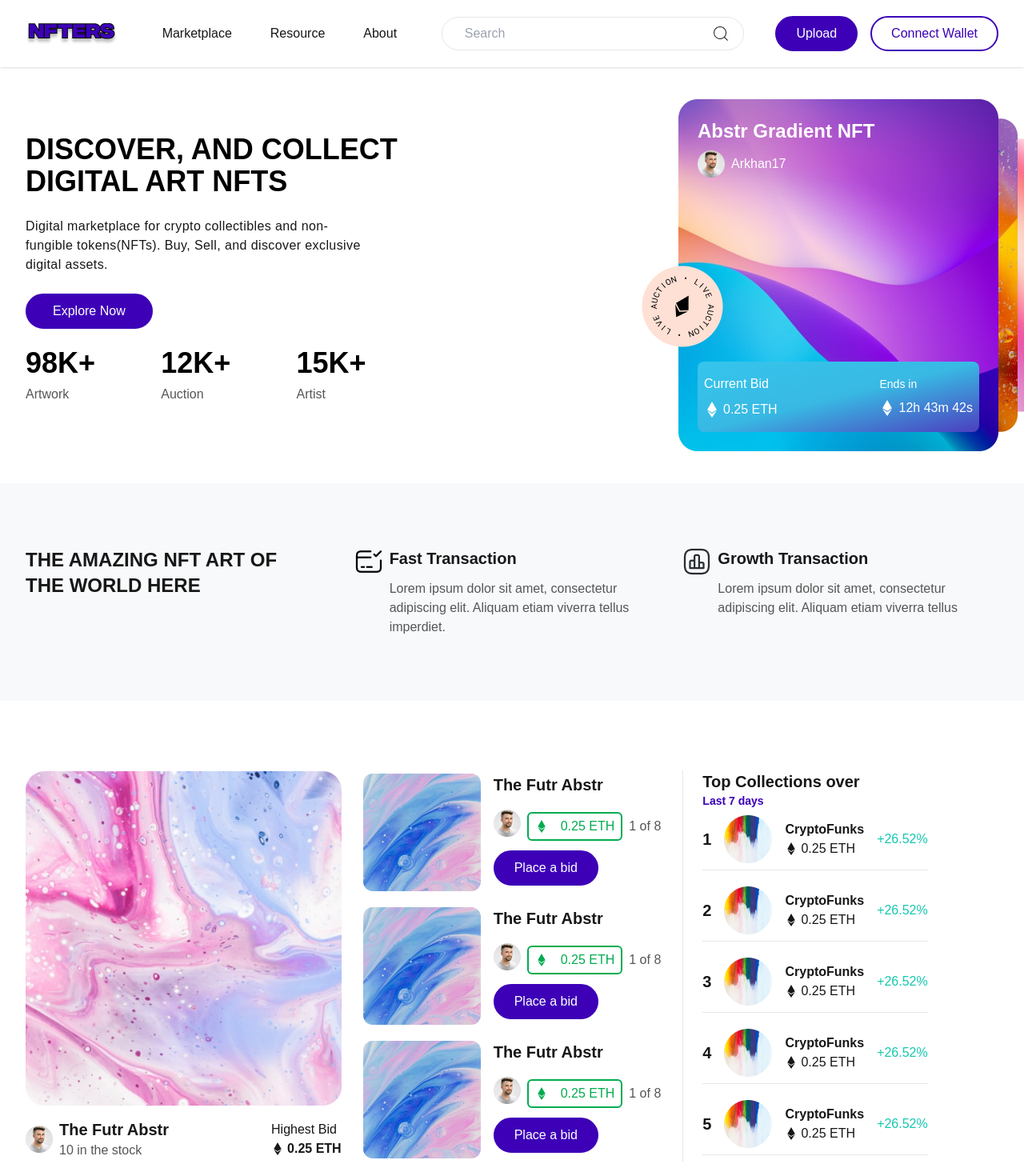
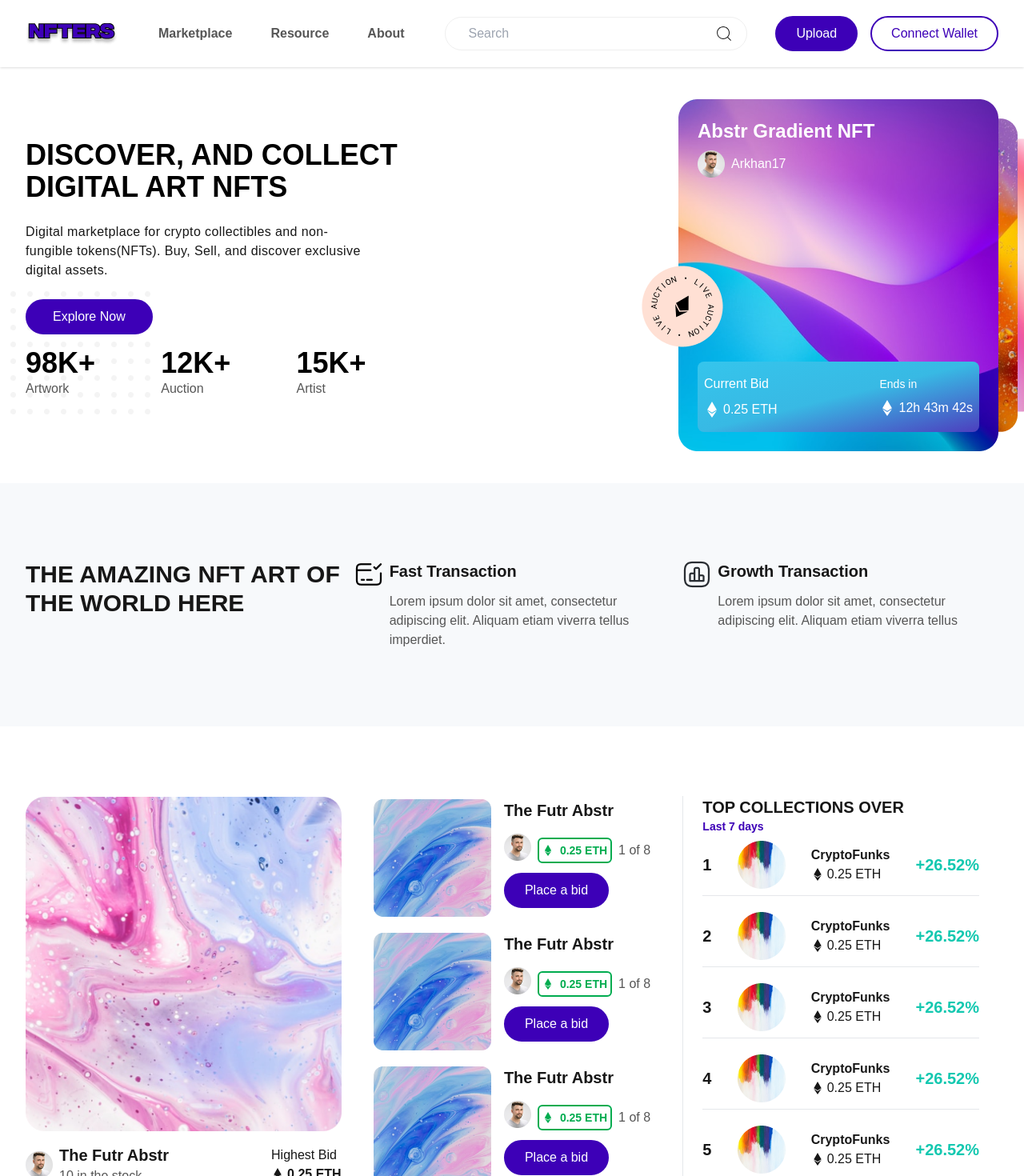
Before and after one commit to pabel1/nft-marketplace, a Next.js app: page / in a window 1280 px wide. Shown: the top 1470 px of the page at 80% size. Built offline with nearby package versions, Linux system fonts and the light colour scheme.

Commit message:
some design issue fix for perfection with figma

```diff
--- a/src/components/AmazeNFT/AmazeNFT.jsx
+++ b/src/components/AmazeNFT/AmazeNFT.jsx
@@ -3,9 +3,9 @@ import cart from "@/assets/images/icon/chart-square2.png";
 import Image from "next/image";
 const AmazeNFT = () => {
   return (
-    <div className="bg-[#F7F9FB] py-10 ">
-      <div className="container grid grid-cols-3 items-start gap-4 py-10">
-        <h1 className="w-[90%] text-2xl font-extrabold uppercase">
+    <div className="bg-[#F7F9FB] py-10 md:py-14 ">
+      <div className="container grid grid-cols-3 items-start justify-between gap-4 py-10">
+        <h1 className="w-full text-3xl font-extrabold uppercase">
           The amazing NFT art of the world here
         </h1>
         <div className="flex items-start gap-2 ">
--- a/src/components/Banner/ContentBanner.jsx
+++ b/src/components/Banner/ContentBanner.jsx
@@ -1,11 +1,12 @@
+import dotImg from "@/assets/images/banner/Dot.png";
+import Image from "next/image";
 import Button from "../Buttons/Button";
 import CountUp from "../CountUp/CountUp";
-
 const ContentBanner = ({ data }) => {
   const { title, description, buttonText, countUpData } = data || {};
   return (
     <div className=" w-full space-y-5">
-      <h1 className=" text-4xl font-bold text-borderText uppercase  ">
+      <h1 className=" text-4xl font-extrabold text-borderText uppercase  ">
         {title}
       </h1>
       <div
@@ -13,15 +14,22 @@ const ContentBanner = ({ data }) => {
           buttonText === "Sign Up Now" ? "w-full" : "md:w-[70%]"
         } w-full`}
       >
-        <p className=" text-text text-base  tracking-wide my-6 text-left">
+        <p className=" text-text text-base  tracking-wide my-6 text-left ">
           {description}
         </p>
-        <Button className={"px-8 py-2"}>{buttonText}</Button>
-        <div className=" flex items-center justify-between gap-4 my-4">
-          {countUpData &&
-            countUpData.map(({ title, description, id }) => (
-              <CountUp title={title} description={description} key={id} />
-            ))}
+        <div className=" relative ">
+          <span className=" absolute -left-10 -bottom-5 -z-30 ">
+            <Image className=" " src={dotImg} />
+          </span>
+          <span className=" z-50">
+            <Button className={"px-8 py-2 z-50"}>{buttonText}</Button>
+            <div className=" flex items-center justify-between gap-4 my-4">
+              {countUpData &&
+                countUpData.map(({ title, description, id }) => (
+                  <CountUp title={title} description={description} key={id} />
+                ))}
+            </div>
+          </span>
         </div>
       </div>
     </div>
--- a/src/components/Card/FeaturedCard.jsx
+++ b/src/components/Card/FeaturedCard.jsx
@@ -26,7 +26,9 @@ const FeaturedCard = () => {
           </div>
         </div>
         <div className=" flex items-center justify-center gap-2">
-          <Button kind="secondary">Total 54 Items</Button>
+          <Button className={"py-1 text-sm font-bold"} kind="secondary">
+            Total 54 Items
+          </Button>
         </div>
       </div>
     </section>
--- a/src/components/Card/FlexCard.jsx
+++ b/src/components/Card/FlexCard.jsx
@@ -11,7 +11,7 @@ const FlexCard = () => {
         <h3 className=" text-xl font-semibold">The Futr Abstr</h3>
         <div className=" flex items-center gap-2 space-y-2">
           <Image src={user} alt="" />
-          <div className="flex items-center gap-4 px-2 py-1 border-2 border-[#00AC4F] rounded-md text-[#00AC4F]">
+          <div className="flex items-center gap-2 px-1 py-1 border-2 border-[#00AC4F] rounded-md text-[#00AC4F] text-sm font-semibold">
             <FaEthereum />
             <p>0.25 ETH</p>
           </div>
--- a/src/components/Card/UserCard.jsx
+++ b/src/components/Card/UserCard.jsx
@@ -3,7 +3,7 @@ import Image from "next/image";
 import { FaEthereum } from "react-icons/fa";
 const UserCard = ({ index }) => {
   return (
-    <div className=" flex items-center justify-between gap-4 pb-2 border-b w-fit">
+    <div className=" flex items-center justify-between gap-4 pb-2">
       <h1 className=" font-semibold text-xl">{index}</h1>
       <Image src={user} alt="" />
       <div>
@@ -13,7 +13,7 @@ const UserCard = ({ index }) => {
           <p>0.25 ETH</p>
         </span>
       </div>
-      <p className=" text-[#14C8B0] font-medium">+26.52%</p>
+      <p className="text-xl text-[#14C8B0] font-bold">+26.52%</p>
     </div>
   );
 };
--- a/src/components/CollectionOver/CollectionOver.jsx
+++ b/src/components/CollectionOver/CollectionOver.jsx
@@ -17,15 +17,17 @@ const CollectionOver = () => {
       </div>
 
       <div className=" border-l px-6 ">
-        <h1 className=" text-xl font-semibold">Top Collections over </h1>
+        <h1 className=" text-xl font-extrabold uppercase">
+          Top Collections over{" "}
+        </h1>
         <p className=" text-primary font-bold text-sm ">Last 7 days</p>
-        <div className=" space-y-5 py-2">
+        <div className=" space-y-5 py-2 ">
           {Array(5)
             .fill()
             .map((item, i) => (
-              <>
-                <UserCard key={i} index={i + 1} />
-              </>
+              <div className={`${i < 4 ? "border-b" : ""}`} key={i}>
+                <UserCard index={i + 1} />
+              </div>
             ))}
         </div>
       </div>
--- a/src/components/CountUp/CountUp.jsx
+++ b/src/components/CountUp/CountUp.jsx
@@ -1,7 +1,15 @@
+"use client";
+import ReactCountUp from "react-countup";
 const CountUp = ({ title, description }) => {
+  const match = title.match(/(\d+)(.+)?/);
+  const number = match ? parseInt(match[1]) : 0;
+  const suffix = match ? match[2] || "" : "";
   return (
     <div>
-      <h3 className="font-extrabold text-borderText text-[36px]">{title}</h3>
+      <h3 className="font-extrabold text-borderText text-4xl">
+        <ReactCountUp end={number} duration={3} />
+        <span className=" font-semibold">{suffix}</span>
+      </h3>
       <p className="text-textPrimary text-[16px] font-[400]">{description}</p>
     </div>
   );
--- a/src/components/Navbar/NavItem.jsx
+++ b/src/components/Navbar/NavItem.jsx
@@ -6,7 +6,7 @@ const NavItem = ({ items }) => {
       {items &&
         items.map(({ title, link, id }) => (
           <Link
-            className=" hover:text-primary px-4 py-1 font-medium  "
+            className=" hover:text-primary px-4 py-1 font-semibold text-textPrimary "
             href={link}
             key={id}
           >
--- a/src/components/Navbar/SearchBar.jsx
+++ b/src/components/Navbar/SearchBar.jsx
@@ -2,7 +2,7 @@ import { CiSearch } from "react-icons/ci";
 const SearchBar = () => {
   return (
     <div>
-      <div className="flex items-center  p-2 px-4 divide-gray-300 col-span-2 relative bg-white rounded-full border ">
+      <div className="flex items-center  p-2 px-4  col-span-2 relative bg-white rounded-full border border-[#EFEFEF] ">
         <input
           type="text"
           placeholder="Search "
```
Also changed, not shown: src/assets/images/banner/Dot.png (added).
